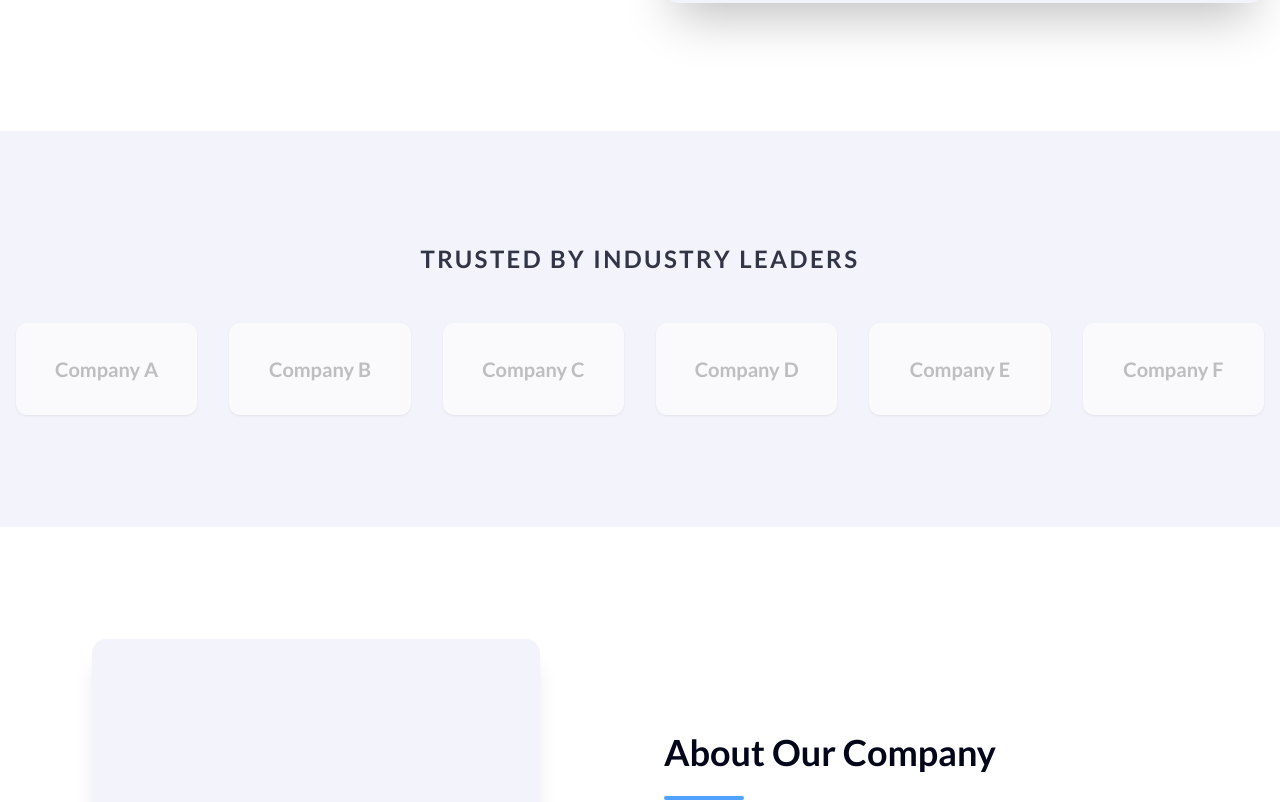
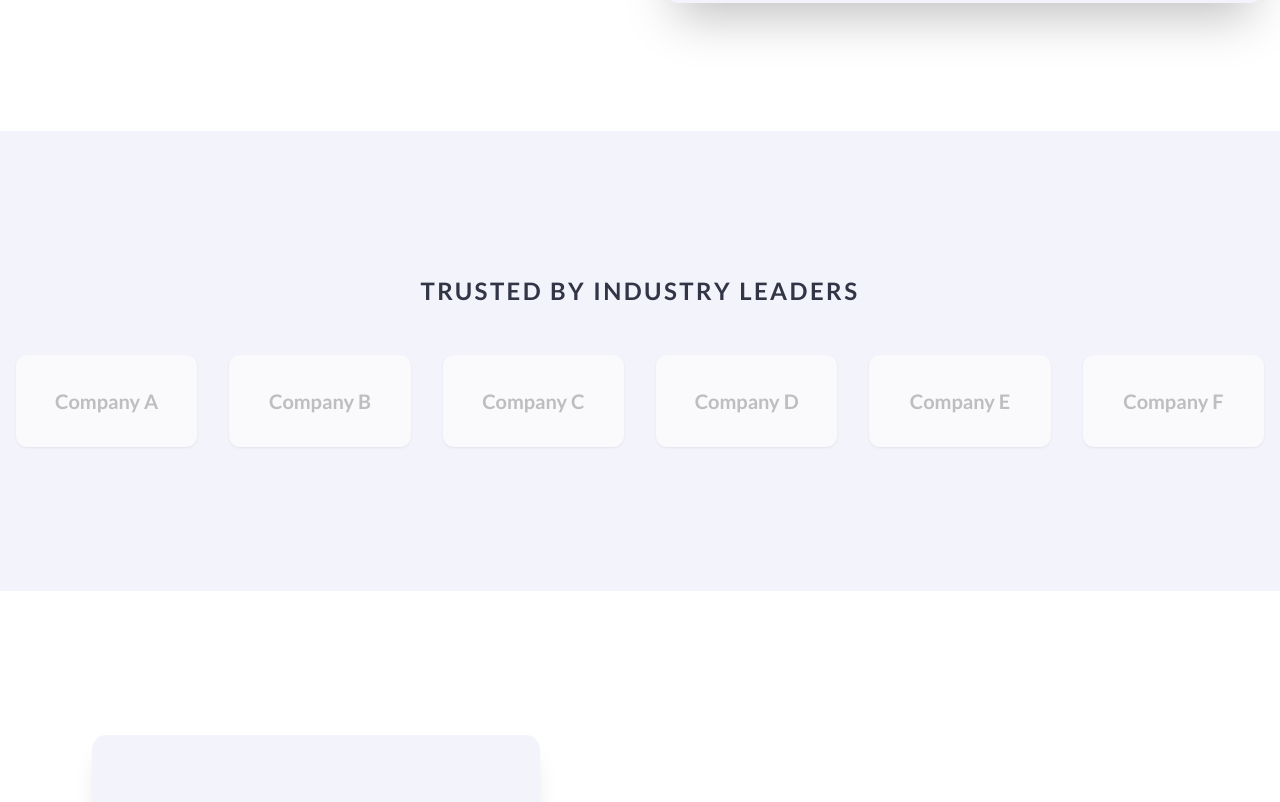
Before and after one commit to barcof/compro, a Next.js app: page / in a window 1280 px wide. Shown: the part 640-1442 px from the top of the page. Built offline with nearby package versions, Linux system fonts and the light colour scheme.

Commit message:
fix: update section padding

```diff
--- a/components/Section.tsx
+++ b/components/Section.tsx
@@ -19,7 +19,7 @@ const Section = ({ children, className, id, background = 'white' }: SectionProps
     <section
       id={id}
       className={cn(
-        'py-20 px-4 md:py-28',
+        'py-20 px-4 md:py-36',
         bgStyles[background],
         className
       )}
```
